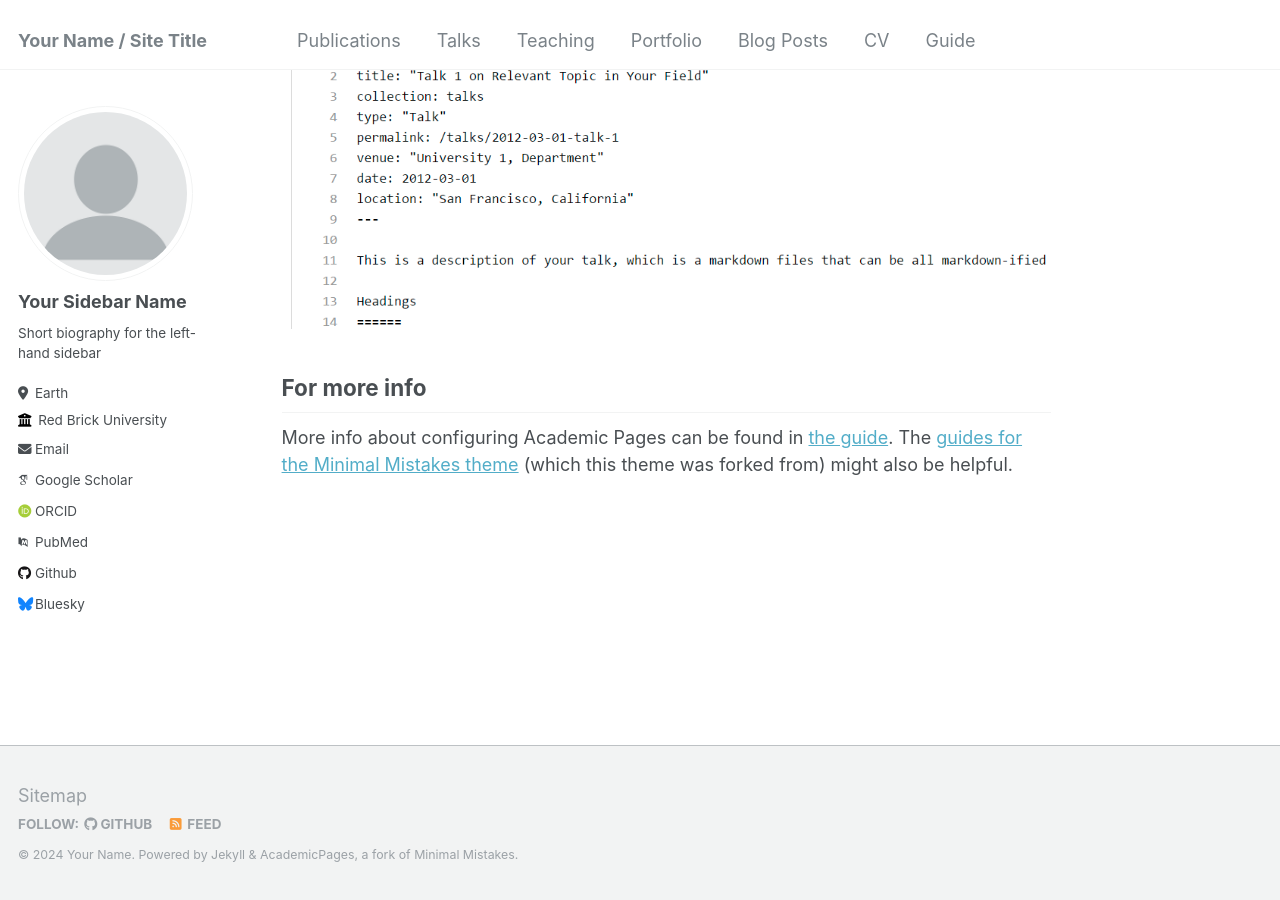
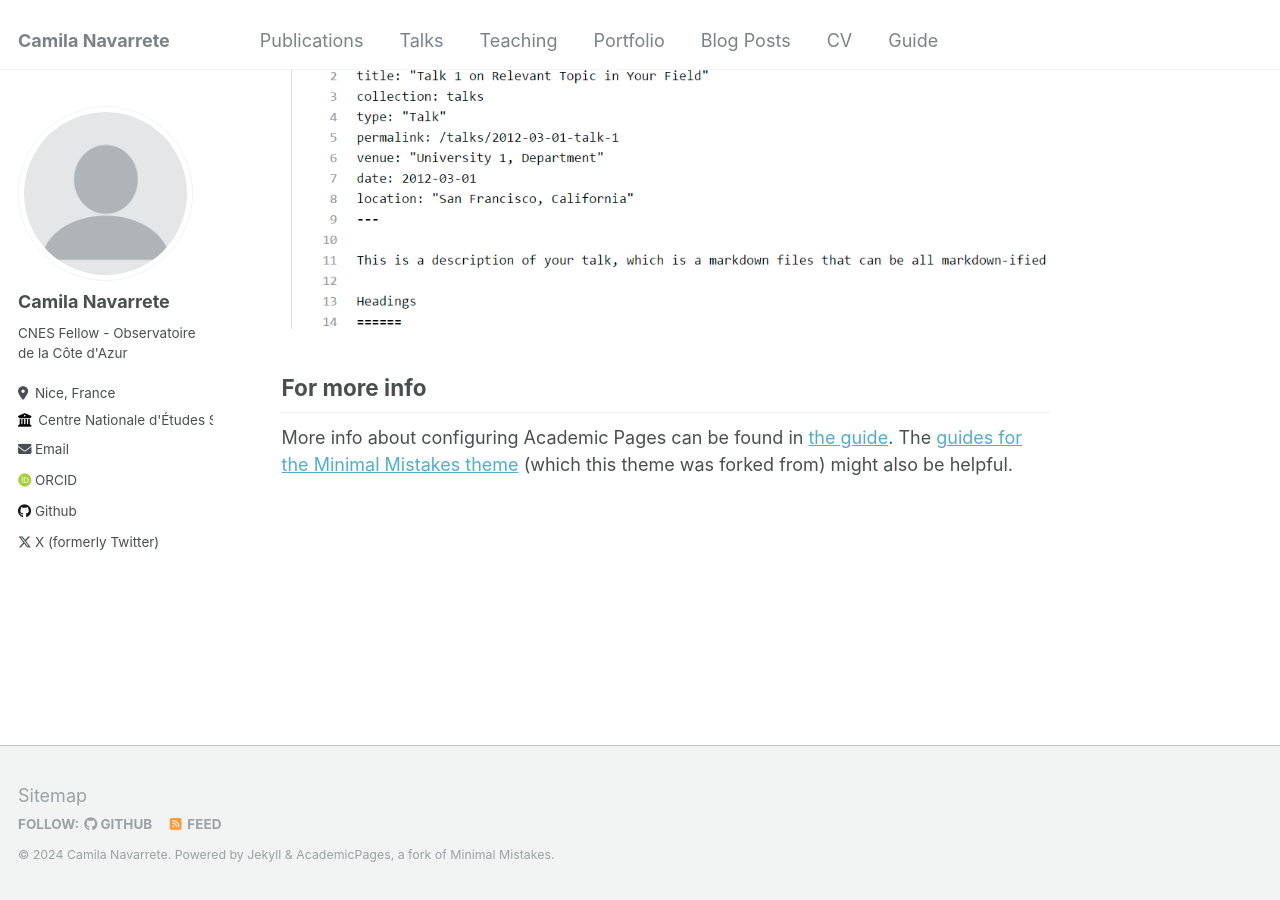
Before and after one commit to cnavarretes/cnavarretes.github.io, a Jekyll site: the page built from _pages/about.md, in a window 1280 px wide and 900 px high, scrolled down 2660 px. Built offline with Jekyll 4.4.1, drawn with Linux system fonts in a browser that asks for light colours; some web fonts are replaced.

Commit message:
Update _config.yml

```diff
--- a/_config.yml
+++ b/_config.yml
@@ -8,13 +8,13 @@
 
 # Basic Site Settings
 locale                   : "en-US"
-title                    : "Your Name / Site Title"
+title                    : "Camila Navarrete"
 title_separator          : "-"
-name                     : &name "Your Name"
-description              : &description "personal description"
+name                     : &name "Camila Navarrete"
+description              : &description "Astrophysicist"
 url                      : https://academicpages.github.io # the base hostname & protocol for your site e.g. "https://mmistakes.github.io"
 baseurl                  : "" # the subpath of your site, e.g. "/blog"
-repository               : "academicpages/academicpages.github.io"
+repository               : "cnavarretes/cnavarretes.github.io"
 
 # Site Author - The following control what appear as part of the author content on the side bar.
 #               If a field is blank the icon and link will not appear, otherwise it will be shown.
@@ -22,21 +22,21 @@ repository               : "academicpages/academicpages.github.io"
 author:
   # Biographic information
   avatar           : "profile.png"
-  name             : "Your Sidebar Name"
+  name             : "Camila Navarrete"
   pronouns         : # example: "she/her"
-  bio              : "Short biography for the left-hand sidebar"
-  location         : "Earth"
-  employer         : "Red Brick University"
+  bio              : "CNES Fellow - Observatoire de la Côte d'Azur"
+  location         : "Nice, France"
+  employer         : "Centre Nationale d'Études Spatiales (CNES)"
   uri              : # URL
-  email            : "none@example.org"
+  email            : "camila.navarrete@oca.eu"
 
   # Academic websites
   arxiv            : # URL - Update with the correct link to your profile
-  googlescholar    : "https://scholar.google.com/citations?user=PS_CX0AAAAAJ"
+  googlescholar    : #"https://scholar.google.com/citations?user=PS_CX0AAAAAJ"
   impactstory      : # URL
-  orcid            : "http://orcid.org/yourorcidurl"
+  orcid            : "https://orcid.org/0000-0002-4777-9934"
   semantic         : # URL
-  pubmed           : "https://www.ncbi.nlm.nih.gov/pubmed/?term=john+snow"
+  pubmed           : #"https://www.ncbi.nlm.nih.gov/pubmed/?term=john+snow"
   researchgate     : # URL
 
   # Repositories and software development
@@ -48,7 +48,7 @@ author:
   stackoverflow    : # User number or user number and name (i.e., use "1" or "1/jeff-atwood")
 
   # Social media
-  bluesky          : "bsky.app" # Replace this with you Bluesky username
+  bluesky          : #"bsky.app" # Replace this with you Bluesky username
   facebook         : # Username
   flickr           : # Username
   foursquare       : # Username
@@ -65,7 +65,7 @@ author:
   steam            : # Username
   telegram         : # URL
   tumblr           : # Username
-  twitter          : # Username for X / Twitter
+  twitter          : cnavarretesilva
   vine             : # Username
   weibo            : # Username
   wikipedia        : # Username
```
